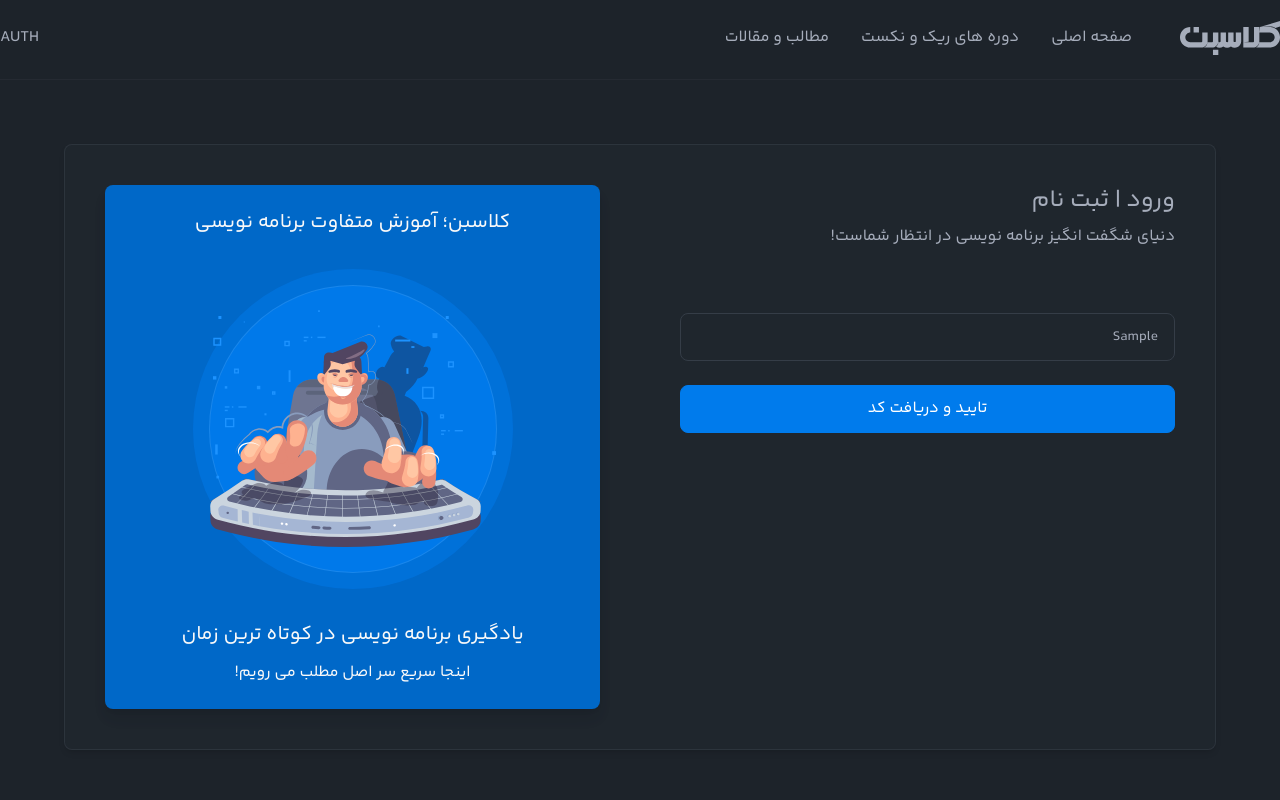
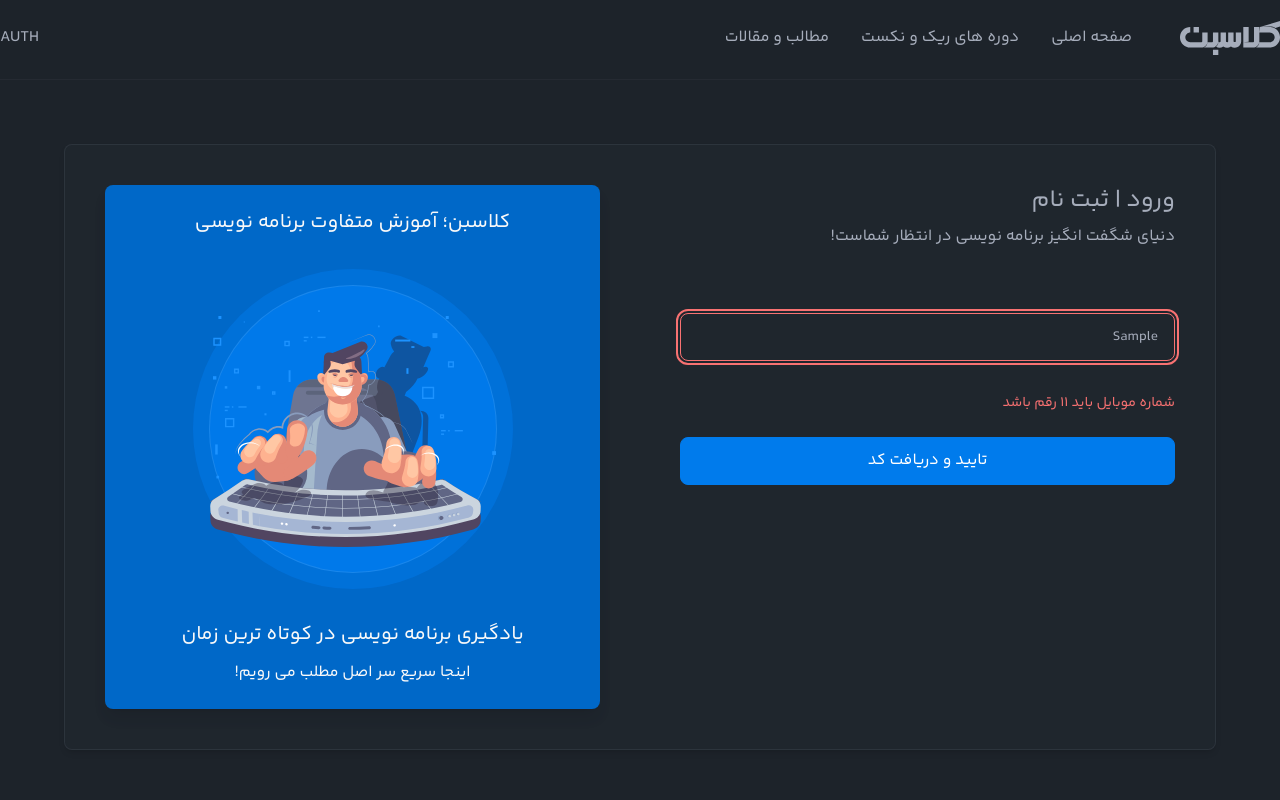
Before and after one commit to amanjiw/classbon, a Next.js app: page /signin in a window 1280 px wide. Both pictures are taken after typing "Sample" into the empty fields and a click on the button "تایید و دریافت کد". Shown: the top 800 px of the page. Built offline with nearby package versions, Linux system fonts and the light colour scheme.

Commit message:
add and config zustand

```diff
--- a/package.json
+++ b/package.json
@@ -23,7 +23,8 @@
 		"react": "^18.2.0",
 		"react-dom": "^18.2.0",
 		"react-hook-form": "^7.52.0",
-		"react-intersection-observer": "^9.10.3"
+		"react-intersection-observer": "^9.10.3",
+		"zustand": "^4.5.2"
 	},
 	"devDependencies": {
 		"@storybook/addon-essentials": "^7.5.1",
--- /dev/null
+++ b/src/app/(auth)/signin/_api/signin.ts
@@ -0,0 +1,17 @@
+import { createData } from "@/core/http-service/http-service";
+import { Signin } from "../types/signin.types";
+import { useMutation } from "@tanstack/react-query";
+
+const signin = (model: Signin): Promise<void> =>
+	createData<Signin, void>("/signin", model);
+
+type UseSigninOption = { onSuccess: () => void };
+
+export const useSignin = ({ onSuccess }: UseSigninOption) => {
+	const { mutate: submit, isPending } = useMutation({
+		mutationFn: signin,
+		onSuccess,
+	});
+
+	return { submit, isPending };
+};
--- a/src/app/(auth)/signin/_components/SigninForm.tsx
+++ b/src/app/(auth)/signin/_components/SigninForm.tsx
@@ -4,16 +4,29 @@ import Button from "@/app/_components/button/Button";
 import Textbox from "@/app/_components/textbox/Textbox";
 import { useForm } from "react-hook-form";
 import { Signin } from "../types/signin.types";
+import TextInput from "@/app/_components/form-input/text-input/TextInput";
+import { useSignin } from "../_api/signin";
+import { useRouter } from "next/navigation";
 
 const SignInForm = () => {
 	const {
 		register,
 		handleSubmit,
 		formState: { errors },
+		getValues,
 	} = useForm<Signin>();
 
-	const onSubmit = (data: any) => {
+	const router = useRouter();
+
+	const signin = useSignin({
+		onSuccess: () => {
+			router.push(`/verify?mobile=${getValues("mobile")}`);
+		},
+	});
+
+	const onSubmit = (data: Signin) => {
 		console.log(data);
+		signin.submit(data);
 	};
 
 	return (
@@ -26,13 +39,28 @@ const SignInForm = () => {
 				className="flex flex-col gap-6 mt-16"
 				onSubmit={handleSubmit(onSubmit)}
 			>
-				<Textbox
-					{...register("mobile", {
-						required: "شماره موبایل الزامی است.",
-					})}
+				<TextInput<Signin>
+					register={register}
+					name={"mobile"}
+					errors={errors}
 					placeholder="شماره موبایل"
+					rules={{
+						required: "شماره موبایل الزامی اسن.",
+						maxLength: {
+							value: 11,
+							message: "شماره موبایل باید 11 رقم باشد",
+						},
+						minLength: {
+							value: 11,
+							message: "شماره موبایل باید 11 رقم باشد",
+						},
+					}}
 				/>
-				<Button type="submit" variant="primary">
+				<Button
+					type="submit"
+					variant="primary"
+					isLoading={signin.isPending}
+				>
 					تایید و دریافت کد
 				</Button>
 			</form>
--- /dev/null
+++ b/src/app/_components/form-input/text-input/TextInput.tsx
@@ -0,0 +1,31 @@
+import { FieldValues, get } from "react-hook-form";
+import { TextInputProps } from "./text-input.types";
+import Textbox from "../../textbox/Textbox";
+
+const TextInput = <TFormValues extends FieldValues>({
+	name,
+	register,
+	rules,
+	errors,
+	variant,
+	...rest
+}: TextInputProps<TFormValues>) => {
+	const error = get(errors, name);
+	const hasError = !!error;
+
+	return (
+		<>
+			<Textbox
+				{...register(name, rules)}
+				{...(hasError ? { variant: "error" } : { variant: variant })}
+				{...rest}
+			/>
+
+			{hasError && (
+				<p className="mt-2 text-sm text-error">{error.message}</p>
+			)}
+		</>
+	);
+};
+
+export default TextInput;
--- /dev/null
+++ b/src/app/_components/form-input/text-input/text-input.types.ts
@@ -0,0 +1,19 @@
+import {
+	DeepMap,
+	FieldError,
+	FieldValues,
+	Path,
+	RegisterOptions,
+	UseFormRegister,
+} from "react-hook-form";
+import { TextboxProps } from "../../textbox/textbox.types";
+
+export type TextInputProps<TFormValues extends FieldValues> = Omit<
+	TextboxProps,
+	"name"
+> & {
+	register: UseFormRegister<TFormValues>;
+	name: Path<TFormValues>;
+	rules?: RegisterOptions<TFormValues>;
+	errors: Partial<DeepMap<TFormValues, FieldError>>;
+};
--- a/src/lib/react-query.ts
+++ b/src/lib/react-query.ts
@@ -1,4 +1,4 @@
-import { QueryCache, QueryClient } from "@tanstack/react-query";
+import { MutationCache, QueryCache, QueryClient } from "@tanstack/react-query";
 
 export const queryClient = new QueryClient({
 	queryCache: new QueryCache({
@@ -7,6 +7,15 @@ export const queryClient = new QueryClient({
 		},
 		onSuccess: () => {},
 	}),
+
+	mutationCache: new MutationCache({
+		onError: (error) => {
+			// show notification
+		},
+
+		onSuccess: () => {},
+	}),
+
 	defaultOptions: {
 		queries: {
 			retry: false,
--- /dev/null
+++ b/src/utils/string.ts
@@ -0,0 +1,3 @@
+export const generateId = (): string => {
+	return Math.random().toString(36).substring(2, 9);
+};
```
Also changed, not shown: src/stores/notification-store.ts (added, +35 -0 lines), src/types/notification.interface.ts (added, +8 -0 lines), 1 other file (tests, documents, lock files or other folders).
